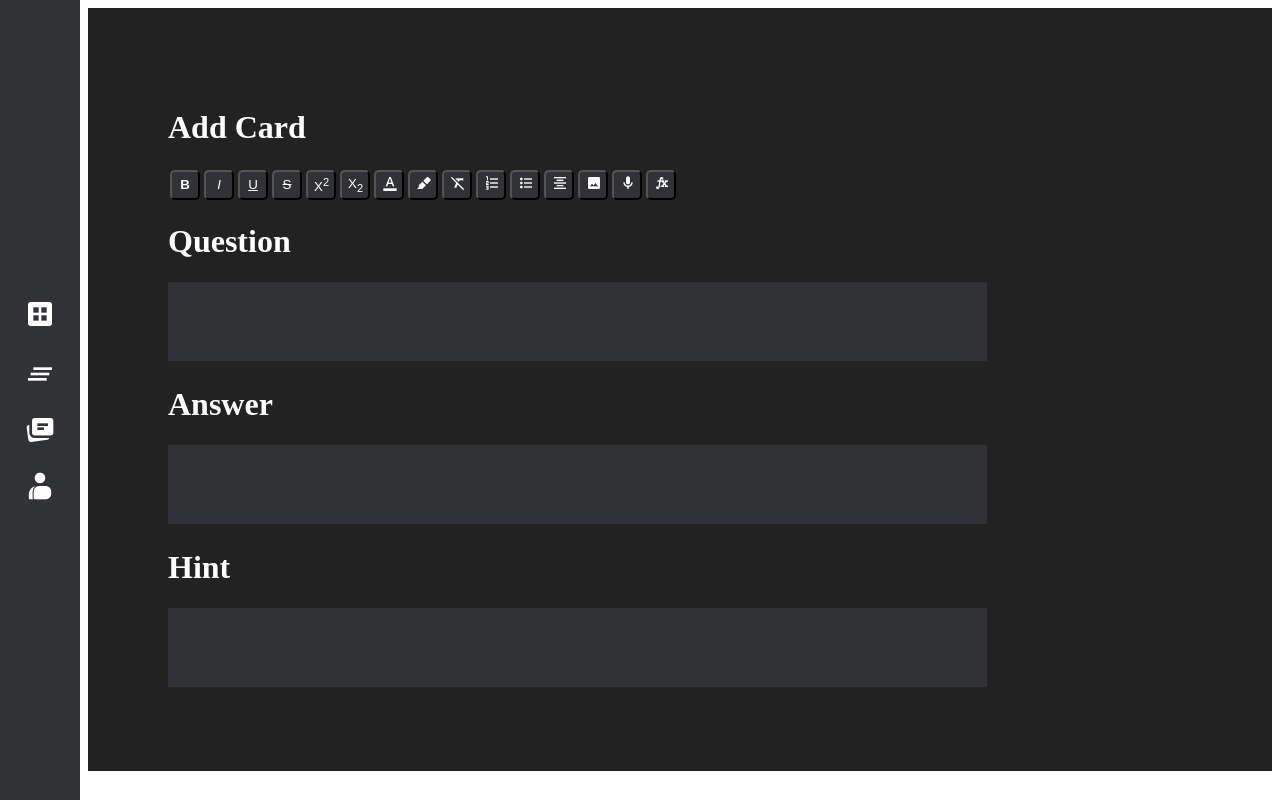
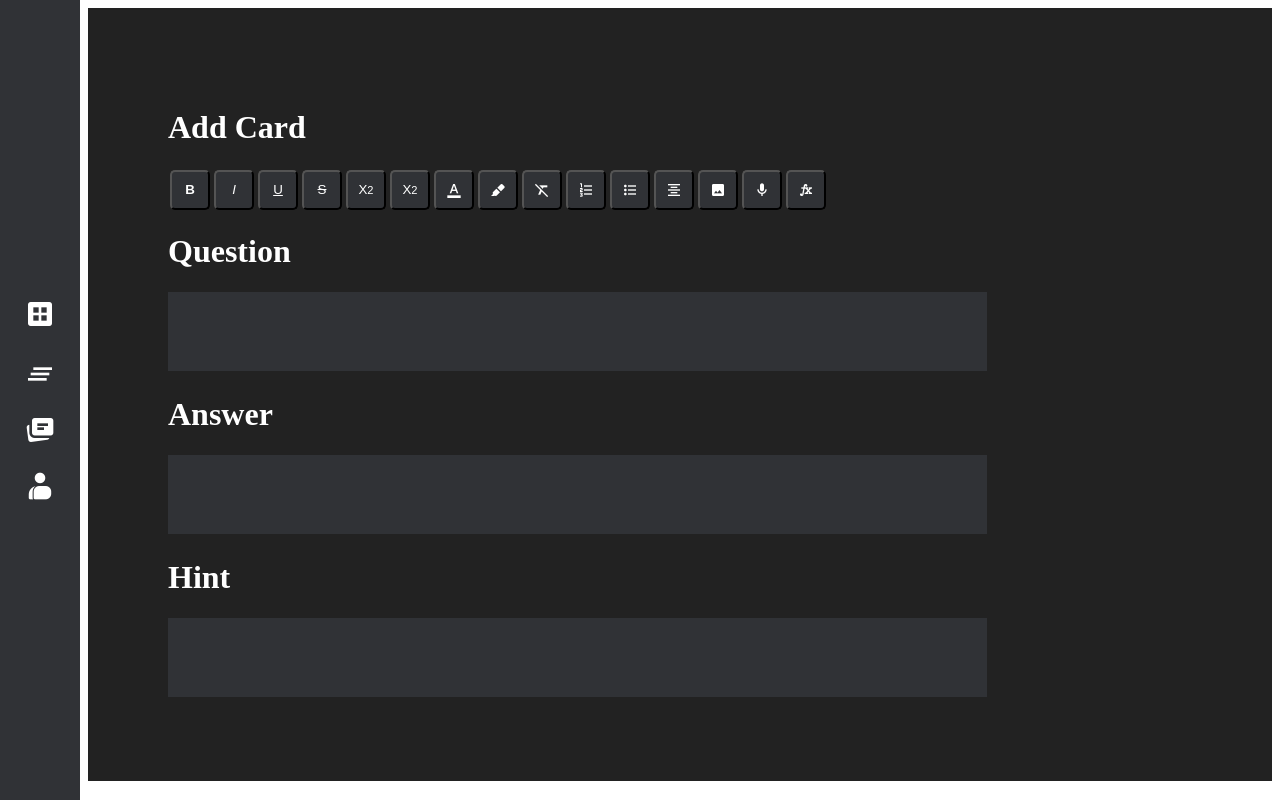
Before and after one commit to 18barbers2/gostudycards, a React (Vite) app in the folder frontend/: page / in a window 1280 px wide. Built offline with nearby package versions, Linux system fonts and the light colour scheme.

Commit message:
style: increased size of icons to 40px

```diff
--- a/frontend/src/css/AddCard.css
+++ b/frontend/src/css/AddCard.css
@@ -19,11 +19,15 @@
 button {
     background-color: #303236;
     color: white;
-    width: 30px;
-    height: 30px;
+    width: 40px;
+    height: 40px;
     border-radius: 5px;
     margin: 2px;
     transition: none;
+    cursor: pointer;
+    display: flex;
+    align-items: center;
+    justify-content: center;
 }
 
 button:hover {
```
